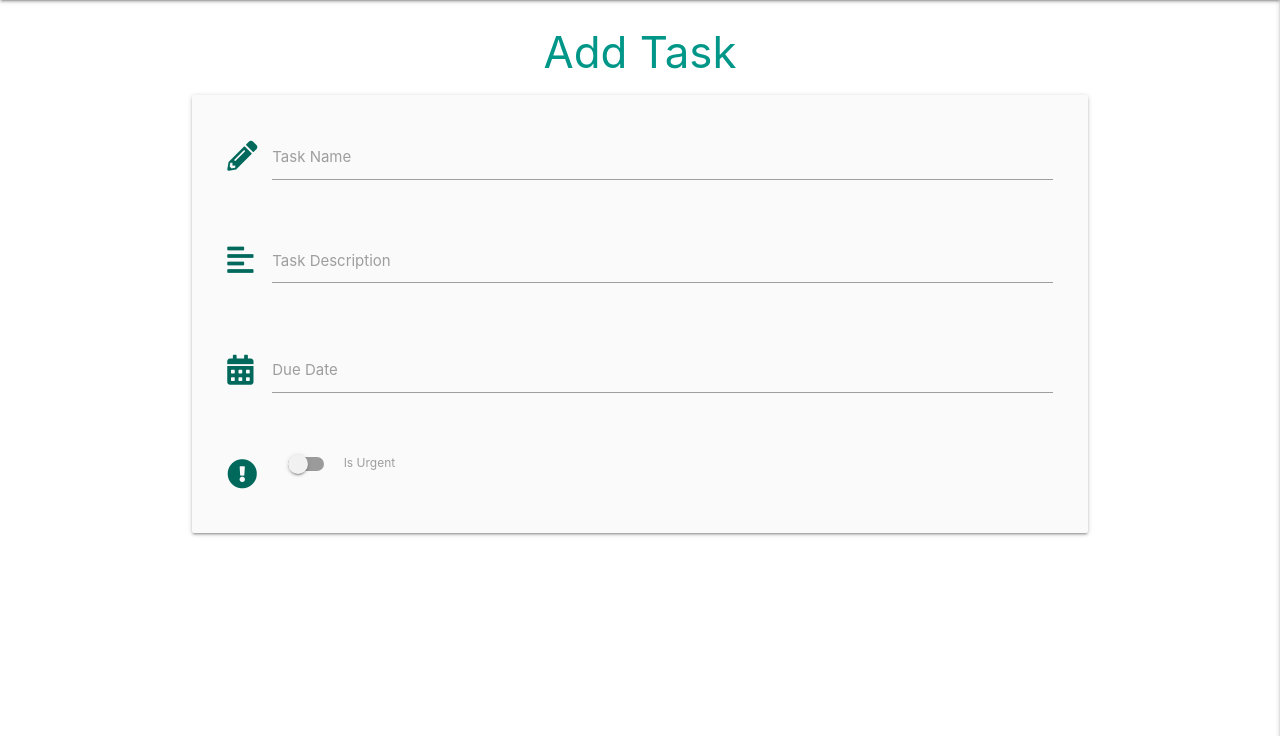
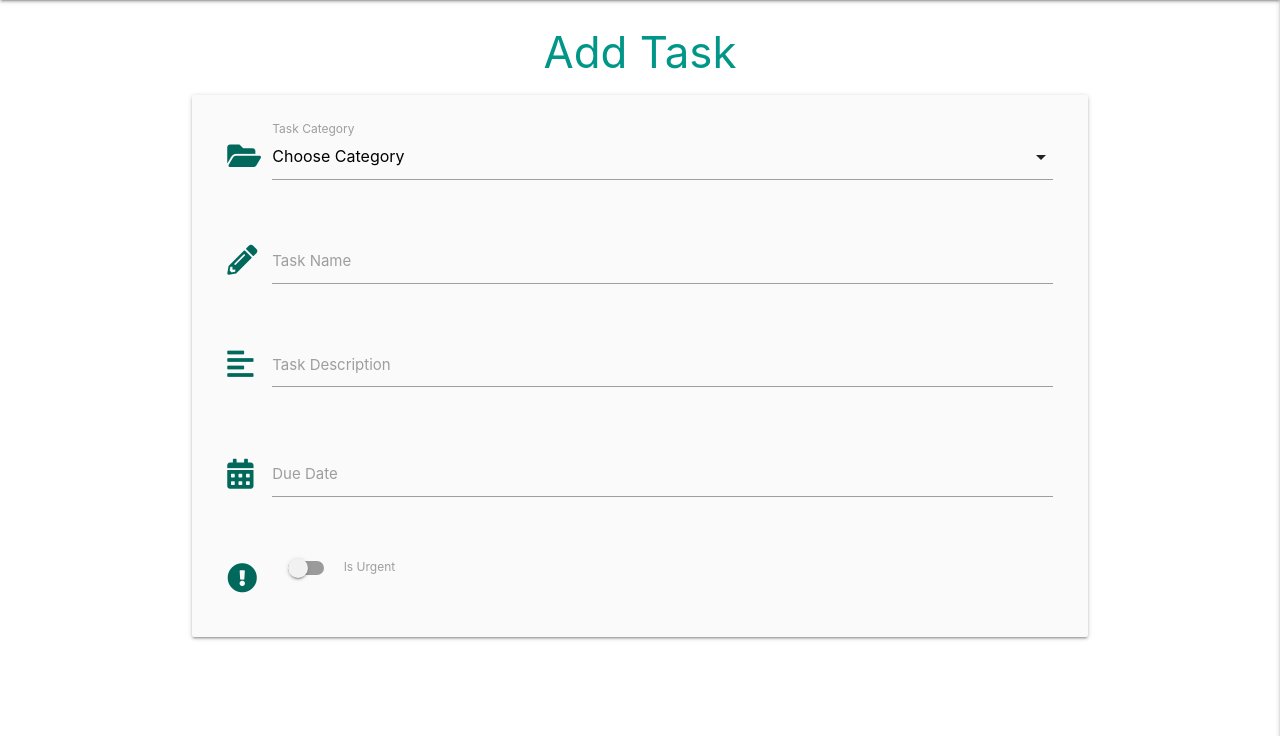
Before and after one commit to Danbob81/task_manager, a Flask app: page /add_task in a window 1280 px wide. Shown: the part 64-800 px from the top of the page. Run offline with Flask 2, Linux system fonts and the light colour scheme; data that the repository does not hold is empty; some libraries are stand-ins or nearby versions.

Commit message:
add categories dropdown

```diff
--- a/app.py
+++ b/app.py
@@ -101,7 +101,8 @@ def logout():
 
 @app.route("/add_task")
 def add_task():
-    return render_template("add_task.html")
+    categories = mongo.db.categories.find().sort("category_name", 1)
+    return render_template("add_task.html", categories=categories)
 
 
 if __name__ == "__main__":
--- a/static/js/script.js
+++ b/static/js/script.js
@@ -2,6 +2,7 @@ $(document).ready(function(){
     $(".sidenav").sidenav({edge: "right"});
     $('.collapsible').collapsible();
     $('.tooltipped').tooltip();
+    $('select').formSelect();
     $('.datepicker').datepicker({
       format: "dd mmmm yyyy",
       yearRange: 3,
--- a/templates/add_task.html
+++ b/templates/add_task.html
@@ -4,9 +4,21 @@
     <h3 class="teal-text darken-3 center-align">Add Task</h3>
 
     <div class="row card-panel grey lighten-5">
-        <form class="col s12">
+        <form class="col s12" method="POST" action="">
             <div class="row">
-                <div class="input-field col s12" method="POST" action="">
+                <div class="input-field col s12">
+                    <i class="fas fa-folder-open prefix teal-text text-darken-3"></i>
+                    <select id="category_name" name="category_name" class="validate" required>
+                        <option value="" disabled selected>Choose Category</option>
+                        {% for category in categories %}
+                            <option value="{{ category.category_name }}">{{ category.category_name }}</option>
+                        {% endfor %}
+                    </select>
+                    <label for="category_name">Task Category</label>
+                </div>
+            </div>
+            <div class="row">
+                <div class="input-field col s12">
                     <i class="fas fa-pencil-alt prefix teal-text text-darken-3"></i>
                     <input id="task_name" name="task_name" minlength="5" maxlength="50"
                         type="text" class="validate" required>
```
